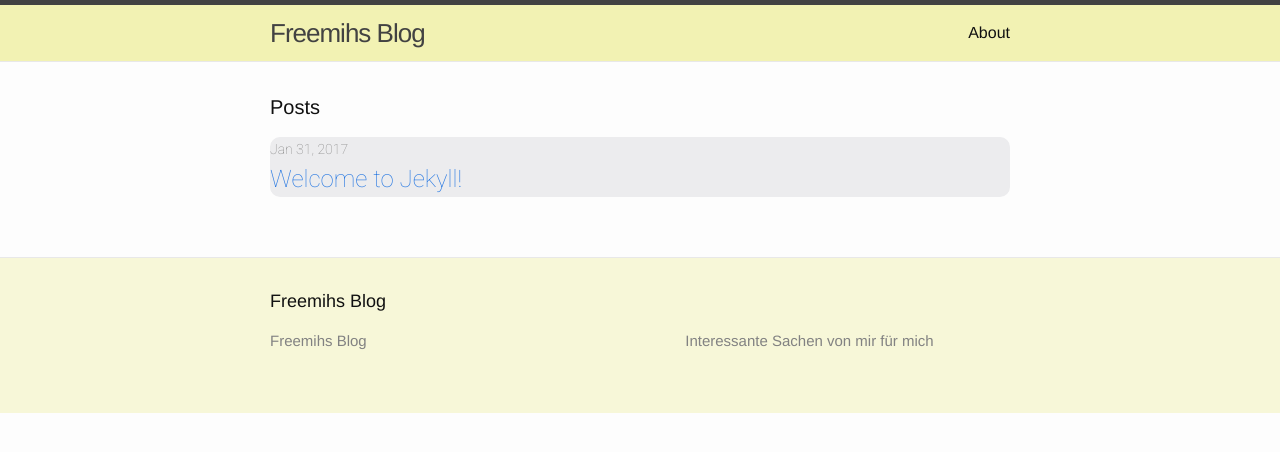
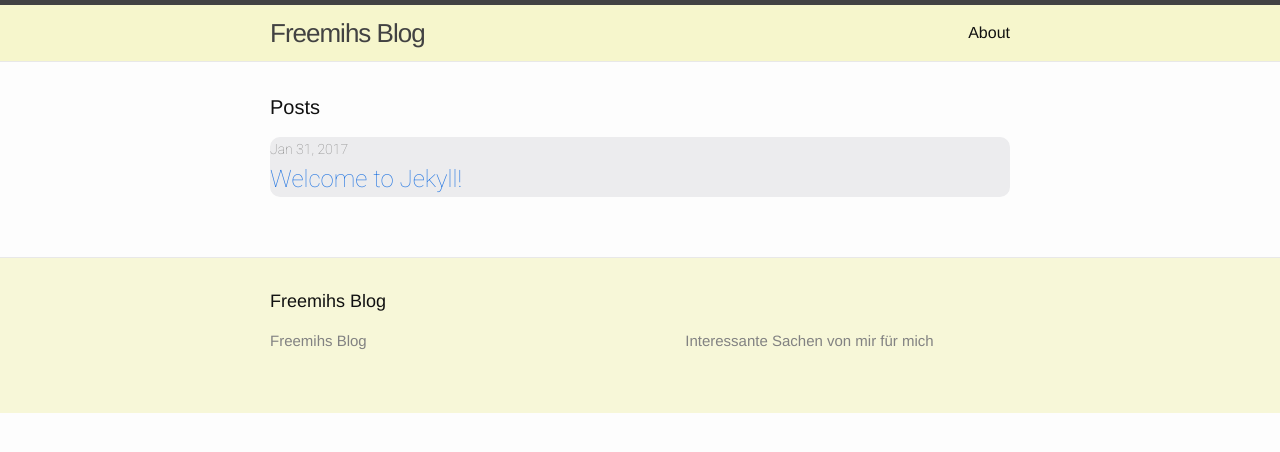
Before and after one commit to freemih/freemih.github.io, a Jekyll site: the page built from index.html, in a window 1280 px wide. Shown: the top 452 px of the page. Built offline with Jekyll 4.4.1, drawn with Linux system fonts in a browser that asks for light colours.

Commit message:
Update _layout.scss

```diff
--- a/_sass/_layout.scss
+++ b/_sass/_layout.scss
@@ -4,7 +4,7 @@
 .site-header {
     border-top: 5px solid $grey-color-dark;
     border-bottom: 1px solid $grey-color-light;
-    background-color: hsla(60, 92%, 44%, 0.3);
+    background-color: hsla(60, 92%, 44%, 0.2);
     min-height: 56px;
 
     // Positioning context for the mobile navigation icon
```
